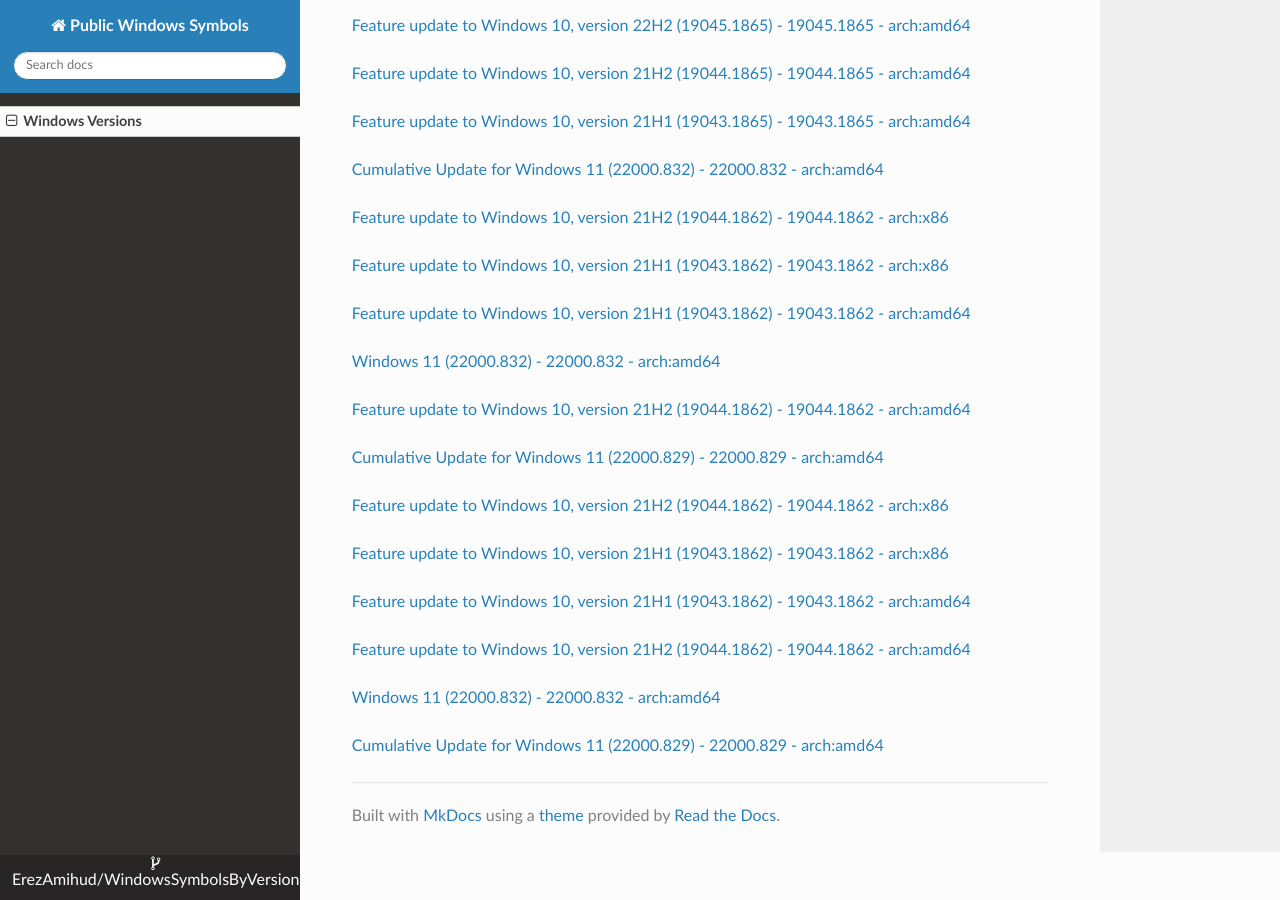
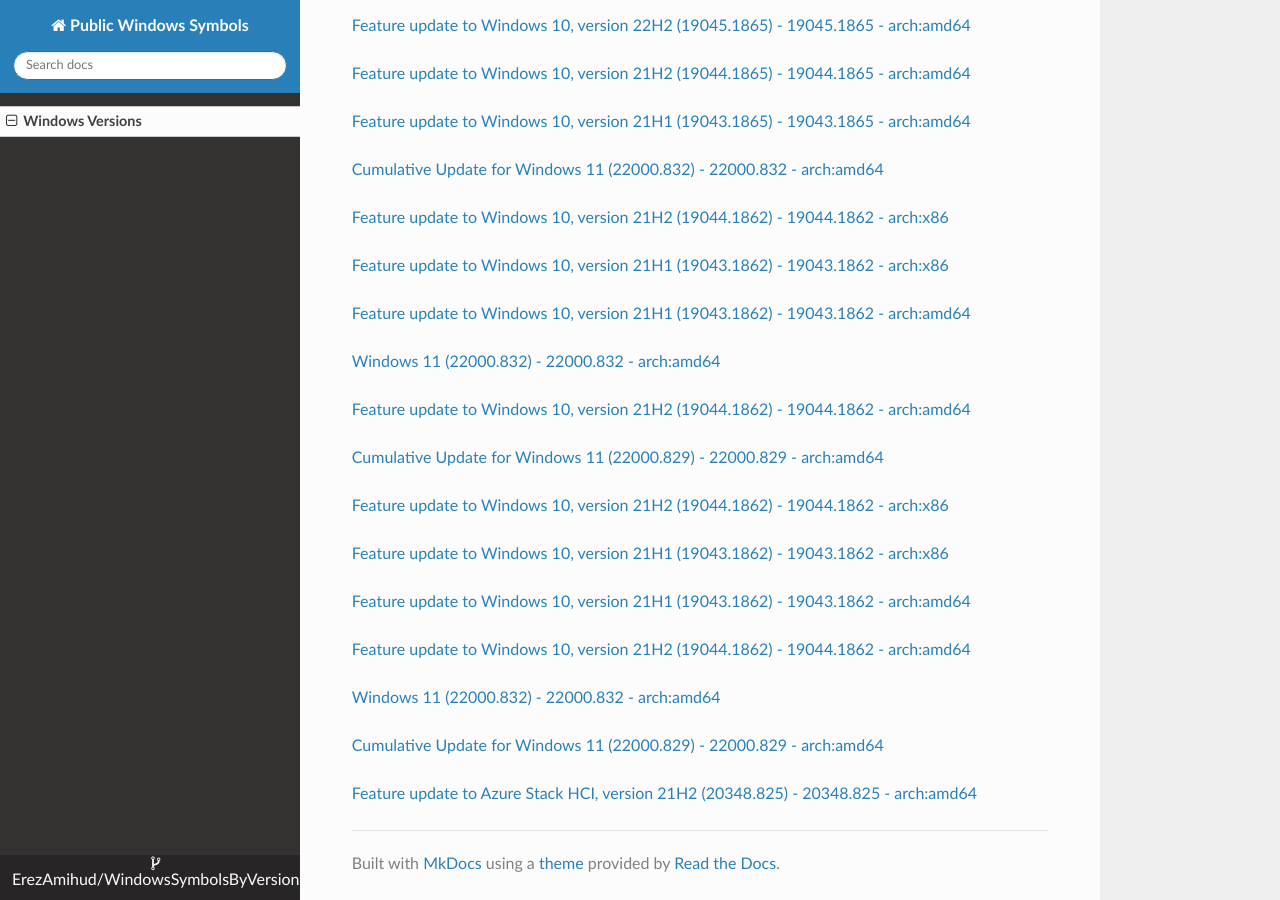
Before and after one commit to ErezAmihud/WindowsSymbolsByVersion, an MkDocs documentation site: the page built from docs/index.md, in a window 1280 px wide and 900 px high, scrolled down 57989 px. Built offline with MkDocs 1.6.1, drawn with Linux system fonts in a browser that asks for light colours; nearby versions of some CDN libraries.

Commit message:
Automated commit, add manifest for d1a0a9a8-f5a5-406e-8f55-5855bc26b83b

```diff
--- a/docs/index.md
+++ b/docs/index.md
@@ -3442,3 +3442,6 @@
 
 
 [Cumulative Update for Windows 11 (22000.829) - 22000.829 - arch:amd64](https://github.com/ErezAmihud/WindowsSymbolsByVersion/blob/main/manifests/75681b8b-e7cb-469a-8ed6-9dcb5b010d91.manifest)
+
+
+[Feature update to Azure Stack HCI, version 21H2 (20348.825) - 20348.825 - arch:amd64](https://github.com/ErezAmihud/WindowsSymbolsByVersion/blob/main/manifests/d1a0a9a8-f5a5-406e-8f55-5855bc26b83b.manifest)
```
Also changed, not shown: process_builds.json (+1 -1 lines), 1 other file.
